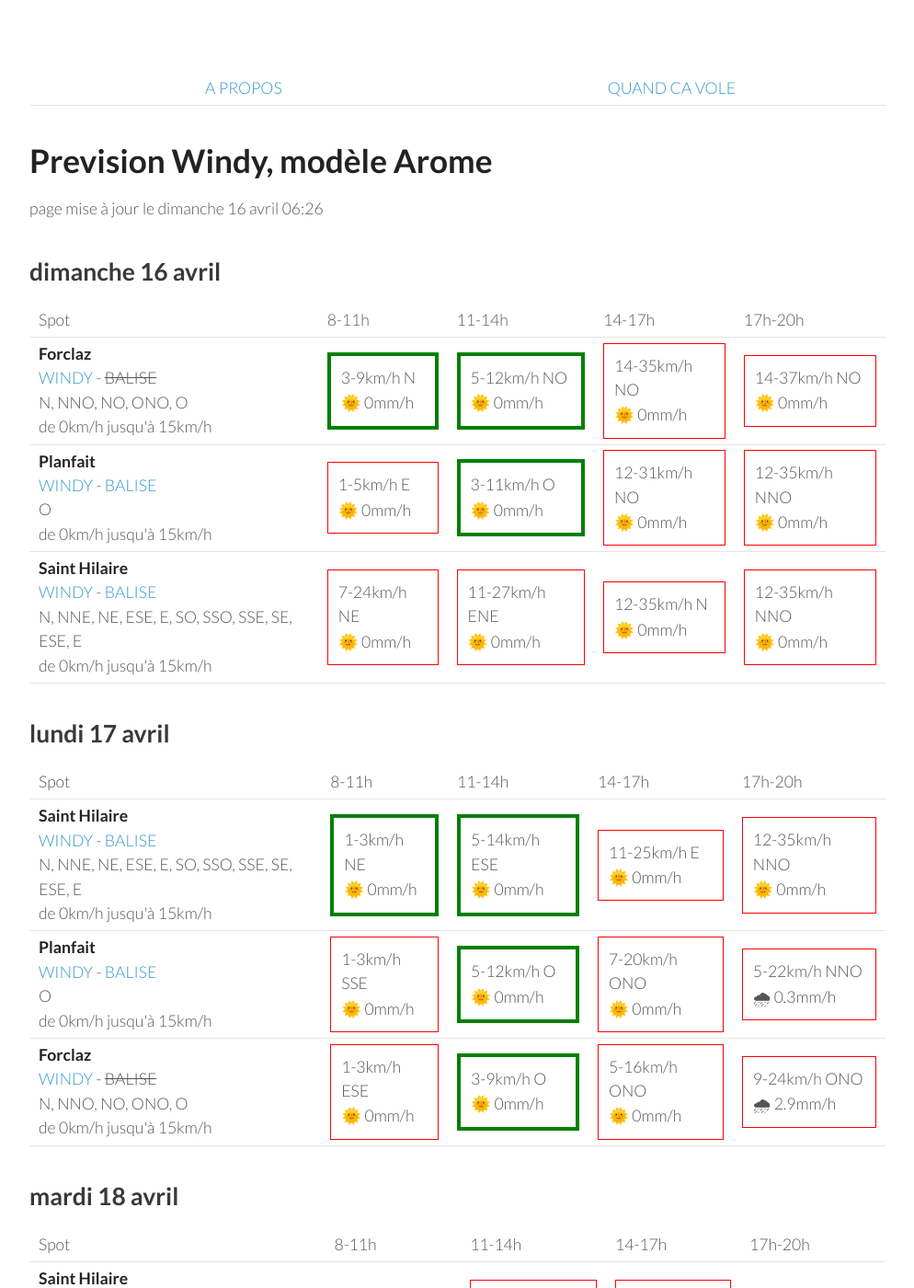
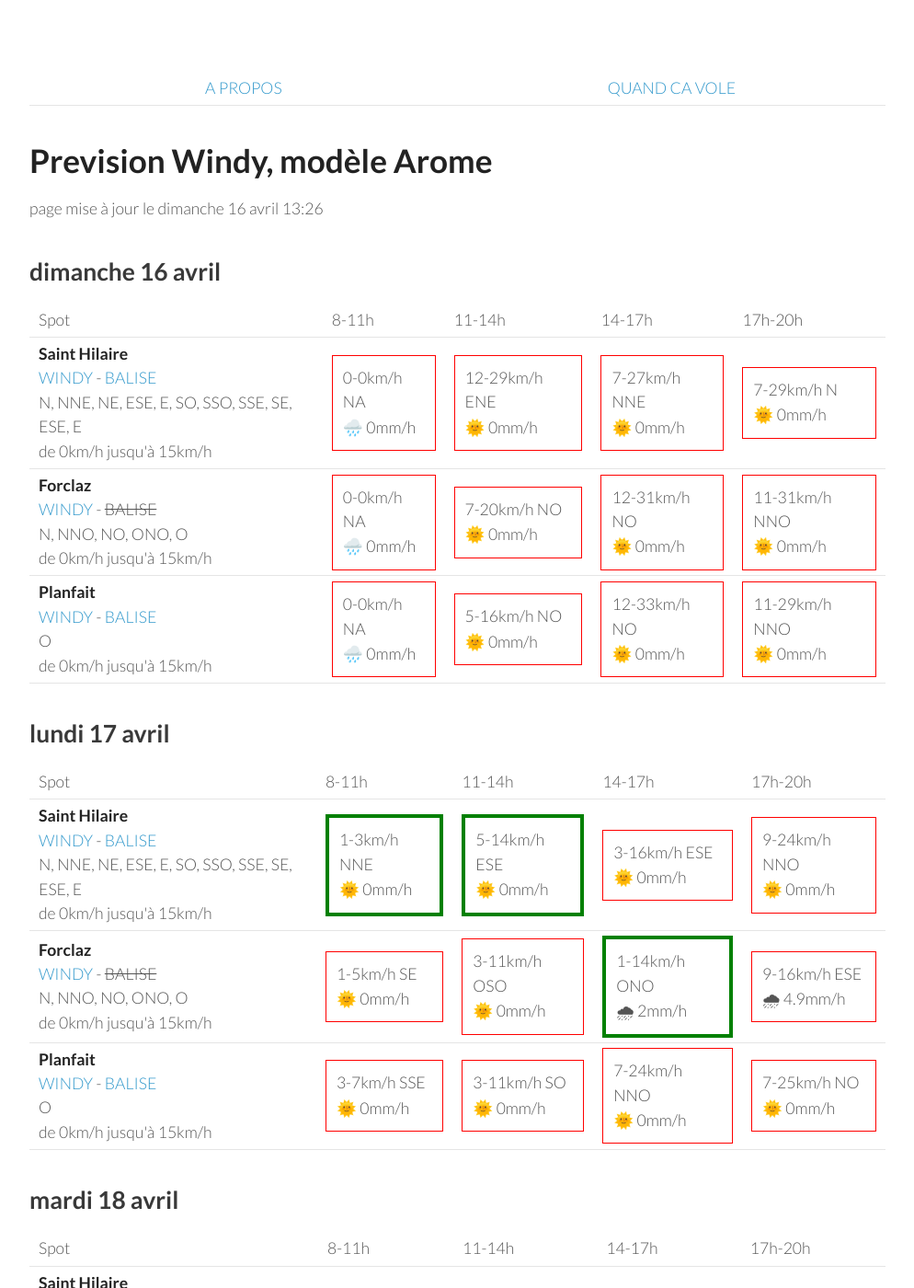
Before and after one commit to parapente-dans-le-nord/parapente-dans-le-nord.github.io, a Jekyll site: the page built from alpes_nord.markdown, in a window 1280 px wide and 1400 px high. Shown: the whole window at 92% size, without its empty margins (26-1020 px from the left). Built offline with Jekyll 4.4.1, drawn with Linux system fonts in a browser that asks for light colours; some of the changed text lies outside the part shown.

Commit message:
update index.markdown

```diff
--- a/alpes_nord.markdown
+++ b/alpes_nord.markdown
@@ -7,7 +7,7 @@ title:  "Tous les spots"
 {: .links}
 
 # Prevision Windy, modèle Arome
-page mise à jour le dimanche 16 avril 06:26
+page mise à jour le dimanche 16 avril 13:26
 
 ## dimanche 16 avril
 
@@ -22,33 +22,30 @@ page mise à jour le dimanche 16 avril 06:26
       <td>17h-20h</td>
     </tr>
 <tr>
+        <td><strong>Saint Hilaire</strong><br><a href="https://windy.com/45.307/5.888?45.087,5.889,9,m:eUFagkX">WINDY</a> - <span class=""><a href="http://www.balisemeteo.com/balise.php?idBalise=61">BALISE</a> </span><br> <span class="vent-favorable">N, NNE, NE, ESE, E, SO, SSO, SSE, SE, ESE, E</span><br><span class="force-vent">de 0km/h jusqu'à 15km/h</span> </td>
+
+            <td><div class="not-flyable"><p>0-0km/h NA</p><p>🌧️ 0mm/h</p></div></td>
+            <td><div class="not-flyable"><p>12-29km/h ENE</p><p>🌞 0mm/h</p></div></td>
+            <td><div class="not-flyable"><p>7-27km/h NNE</p><p>🌞 0mm/h</p></div></td>
+            <td><div class="not-flyable"><p>7-29km/h N</p><p>🌞 0mm/h</p></div></td>
+
+    </tr>
+<tr>
         <td><strong>Forclaz</strong><br><a href="https://windy.com/45.814/6.247?45.375,6.246,8,m:eVwaglz">WINDY</a> - <span class="no-balise"> BALISE </span><br> <span class="vent-favorable">N, NNO, NO, ONO, O</span><br><span class="force-vent">de 0km/h jusqu'à 15km/h</span> </td>
 
-            <td><div class="flyable"><p>3-9km/h N</p><p>🌞 0mm/h</p></div></td>
-            <td><div class="flyable"><p>5-12km/h NO</p><p>🌞 0mm/h</p></div></td>
-            <td><div class="not-flyable"><p>14-35km/h NO</p><p>🌞 0mm/h</p></div></td>
-            <td><div class="not-flyable"><p>14-37km/h NO</p><p>🌞 0mm/h</p></div></td>
-
+            <td><div class="not-flyable"><p>0-0km/h NA</p><p>🌧️ 0mm/h</p></div></td>
+            <td><div class="not-flyable"><p>7-20km/h NO</p><p>🌞 0mm/h</p></div></td>
+            <td><div class="not-flyable"><p>12-31km/h NO</p><p>🌞 0mm/h</p></div></td>
+            <td><div class="not-flyable"><p>11-31km/h NNO</p><p>🌞 0mm/h</p></div></td>
 
     </tr>
 <tr>
         <td><strong>Planfait</strong><br><a href="https://windy.com/45.853/6.223?45.415,6.223,8">WINDY</a> - <span class=""><a href="https://www.openwindmap.org/PP496">BALISE</a> </span><br> <span class="vent-favorable">O</span><br><span class="force-vent">de 0km/h jusqu'à 15km/h</span> </td>
 
-            <td><div class="not-flyable"><p>1-5km/h E</p><p>🌞 0mm/h</p></div></td>
-            <td><div class="flyable"><p>3-11km/h O</p><p>🌞 0mm/h</p></div></td>
-            <td><div class="not-flyable"><p>12-31km/h NO</p><p>🌞 0mm/h</p></div></td>
-            <td><div class="not-flyable"><p>12-35km/h NNO</p><p>🌞 0mm/h</p></div></td>
-
-
-    </tr>
-<tr>
-        <td><strong>Saint Hilaire</strong><br><a href="https://windy.com/45.307/5.888?45.087,5.889,9,m:eUFagkX">WINDY</a> - <span class=""><a href="http://www.balisemeteo.com/balise.php?idBalise=61">BALISE</a> </span><br> <span class="vent-favorable">N, NNE, NE, ESE, E, SO, SSO, SSE, SE, ESE, E</span><br><span class="force-vent">de 0km/h jusqu'à 15km/h</span> </td>
-
-            <td><div class="not-flyable"><p>7-24km/h NE</p><p>🌞 0mm/h</p></div></td>
-            <td><div class="not-flyable"><p>11-27km/h ENE</p><p>🌞 0mm/h</p></div></td>
-            <td><div class="not-flyable"><p>12-35km/h N</p><p>🌞 0mm/h</p></div></td>
-            <td><div class="not-flyable"><p>12-35km/h NNO</p><p>🌞 0mm/h</p></div></td>
-
+            <td><div class="not-flyable"><p>0-0km/h NA</p><p>🌧️ 0mm/h</p></div></td>
+            <td><div class="not-flyable"><p>5-16km/h NO</p><p>🌞 0mm/h</p></div></td>
+            <td><div class="not-flyable"><p>12-33km/h NO</p><p>🌞 0mm/h</p></div></td>
+            <td><div class="not-flyable"><p>11-29km/h NNO</p><p>🌞 0mm/h</p></div></td>
 
     </tr>
 
@@ -70,30 +67,30 @@ page mise à jour le dimanche 16 avril 06:26
 <tr>
         <td><strong>Saint Hilaire</strong><br><a href="https://windy.com/45.307/5.888?45.087,5.889,9,m:eUFagkX">WINDY</a> - <span class=""><a href="http://www.balisemeteo.com/balise.php?idBalise=61">BALISE</a> </span><br> <span class="vent-favorable">N, NNE, NE, ESE, E, SO, SSO, SSE, SE, ESE, E</span><br><span class="force-vent">de 0km/h jusqu'à 15km/h</span> </td>
 
-            <td><div class="flyable"><p>1-3km/h NE</p><p>🌞 0mm/h</p></div></td>
+            <td><div class="flyable"><p>1-3km/h NNE</p><p>🌞 0mm/h</p></div></td>
             <td><div class="flyable"><p>5-14km/h ESE</p><p>🌞 0mm/h</p></div></td>
-            <td><div class="not-flyable"><p>11-25km/h E</p><p>🌞 0mm/h</p></div></td>
-            <td><div class="not-flyable"><p>12-35km/h NNO</p><p>🌞 0mm/h</p></div></td>
+            <td><div class="not-flyable"><p>3-16km/h ESE</p><p>🌞 0mm/h</p></div></td>
+            <td><div class="not-flyable"><p>9-24km/h NNO</p><p>🌞 0mm/h</p></div></td>
+
+
+    </tr>
+<tr>
+        <td><strong>Forclaz</strong><br><a href="https://windy.com/45.814/6.247?45.375,6.246,8,m:eVwaglz">WINDY</a> - <span class="no-balise"> BALISE </span><br> <span class="vent-favorable">N, NNO, NO, ONO, O</span><br><span class="force-vent">de 0km/h jusqu'à 15km/h</span> </td>
+
+            <td><div class="not-flyable"><p>1-5km/h SE</p><p>🌞 0mm/h</p></div></td>
+            <td><div class="not-flyable"><p>3-11km/h OSO</p><p>🌞 0mm/h</p></div></td>
+            <td><div class="flyable"><p>1-14km/h ONO</p><p>🌧 2mm/h</p></div></td>
+            <td><div class="not-flyable"><p>9-16km/h ESE</p><p>🌧 4.9mm/h</p></div></td>
 
 
     </tr>
 <tr>
         <td><strong>Planfait</strong><br><a href="https://windy.com/45.853/6.223?45.415,6.223,8">WINDY</a> - <span class=""><a href="https://www.openwindmap.org/PP496">BALISE</a> </span><br> <span class="vent-favorable">O</span><br><span class="force-vent">de 0km/h jusqu'à 15km/h</span> </td>
 
-            <td><div class="not-flyable"><p>1-3km/h SSE</p><p>🌞 0mm/h</p></div></td>
-            <td><div class="flyable"><p>5-12km/h O</p><p>🌞 0mm/h</p></div></td>
-            <td><div class="not-flyable"><p>7-20km/h ONO</p><p>🌞 0mm/h</p></div></td>
-            <td><div class="not-flyable"><p>5-22km/h NNO</p><p>🌧 0.3mm/h</p></div></td>
-
-
-    </tr>
-<tr>
-        <td><strong>Forclaz</strong><br><a href="https://windy.com/45.814/6.247?45.375,6.246,8,m:eVwaglz">WINDY</a> - <span class="no-balise"> BALISE </span><br> <span class="vent-favorable">N, NNO, NO, ONO, O</span><br><span class="force-vent">de 0km/h jusqu'à 15km/h</span> </td>
-
-            <td><div class="not-flyable"><p>1-3km/h ESE</p><p>🌞 0mm/h</p></div></td>
-            <td><div class="flyable"><p>3-9km/h O</p><p>🌞 0mm/h</p></div></td>
-            <td><div class="not-flyable"><p>5-16km/h ONO</p><p>🌞 0mm/h</p></div></td>
-            <td><div class="not-flyable"><p>9-24km/h ONO</p><p>🌧 2.9mm/h</p></div></td>
+            <td><div class="not-flyable"><p>3-7km/h SSE</p><p>🌞 0mm/h</p></div></td>
+            <td><div class="not-flyable"><p>3-11km/h SO</p><p>🌞 0mm/h</p></div></td>
+            <td><div class="not-flyable"><p>7-24km/h NNO</p><p>🌞 0mm/h</p></div></td>
+            <td><div class="not-flyable"><p>7-25km/h NO</p><p>🌞 0mm/h</p></div></td>
 
 
     </tr>
@@ -116,10 +113,10 @@ page mise à jour le dimanche 16 avril 06:26
 <tr>
         <td><strong>Saint Hilaire</strong><br><a href="https://windy.com/45.307/5.888?45.087,5.889,9,m:eUFagkX">WINDY</a> - <span class=""><a href="http://www.balisemeteo.com/balise.php?idBalise=61">BALISE</a> </span><br> <span class="vent-favorable">N, NNE, NE, ESE, E, SO, SSO, SSE, SE, ESE, E</span><br><span class="force-vent">de 0km/h jusqu'à 15km/h</span> </td>
 
-            <td><div class="flyable"><p>1-9km/h E</p><p>🌞 0mm/h</p></div></td>
-            <td><div class="not-flyable"><p>3-20km/h ONO</p><p>🌞 0mm/h</p></div></td>
-            <td><div class="not-flyable"><p>3-27km/h NO</p><p>🌧 0.2mm/h</p></div></td>
-            <td><div class="not-flyable"><p>3-29km/h N</p><p>🌧 3.3mm/h</p></div></td>
+            <td><div class="flyable"><p>1-11km/h E</p><p>🌞 0mm/h</p></div></td>
+            <td><div class="not-flyable"><p>3-24km/h O</p><p>🌞 0mm/h</p></div></td>
+            <td><div class="not-flyable"><p>3-27km/h NO</p><p>🌧 0.3mm/h</p></div></td>
+            <td><div class="not-flyable"><p>0-27km/h SSE</p><p>🌧 8mm/h</p></div></td>
 
 
     </tr>
@@ -127,19 +124,19 @@ page mise à jour le dimanche 16 avril 06:26
         <td><strong>Planfait</strong><br><a href="https://windy.com/45.853/6.223?45.415,6.223,8">WINDY</a> - <span class=""><a href="https://www.openwindmap.org/PP496">BALISE</a> </span><br> <span class="vent-favorable">O</span><br><span class="force-vent">de 0km/h jusqu'à 15km/h</span> </td>
 
             <td><div class="not-flyable"><p>3-14km/h ESE</p><p>🌞 0mm/h</p></div></td>
-            <td><div class="not-flyable"><p>3-18km/h ONO</p><p>🌞 0mm/h</p></div></td>
-            <td><div class="not-flyable"><p>7-31km/h NO</p><p>🌞 0mm/h</p></div></td>
-            <td><div class="not-flyable"><p>7-31km/h NNO</p><p>🌧 0.5mm/h</p></div></td>
+            <td><div class="not-flyable"><p>5-20km/h ONO</p><p>🌞 0mm/h</p></div></td>
+            <td><div class="not-flyable"><p>7-29km/h NNO</p><p>🌞 0mm/h</p></div></td>
+            <td><div class="not-flyable"><p>5-29km/h ONO</p><p>🌧 1.1mm/h</p></div></td>
 
 
     </tr>
 <tr>
         <td><strong>Forclaz</strong><br><a href="https://windy.com/45.814/6.247?45.375,6.246,8,m:eVwaglz">WINDY</a> - <span class="no-balise"> BALISE </span><br> <span class="vent-favorable">N, NNO, NO, ONO, O</span><br><span class="force-vent">de 0km/h jusqu'à 15km/h</span> </td>
 
-            <td><div class="not-flyable"><p>3-16km/h SE</p><p>🌞 0mm/h</p></div></td>
+            <td><div class="not-flyable"><p>3-16km/h ESE</p><p>🌞 0mm/h</p></div></td>
             <td><div class="not-flyable"><p>3-18km/h ONO</p><p>🌞 0mm/h</p></div></td>
             <td><div class="not-flyable"><p>7-31km/h NO</p><p>🌞 0mm/h</p></div></td>
-            <td><div class="not-flyable"><p>7-31km/h NO</p><p>🌧 0.4mm/h</p></div></td>
+            <td><div class="not-flyable"><p>5-31km/h O</p><p>🌧 1.9mm/h</p></div></td>
 
 
     </tr>
@@ -160,32 +157,32 @@ page mise à jour le dimanche 16 avril 06:26
       <td>17h-20h</td>
     </tr>
 <tr>
-        <td><strong>Saint Hilaire</strong><br><a href="https://windy.com/45.307/5.888?45.087,5.889,9,m:eUFagkX">WINDY</a> - <span class=""><a href="http://www.balisemeteo.com/balise.php?idBalise=61">BALISE</a> </span><br> <span class="vent-favorable">N, NNE, NE, ESE, E, SO, SSO, SSE, SE, ESE, E</span><br><span class="force-vent">de 0km/h jusqu'à 15km/h</span> </td>
+        <td><strong>Planfait</strong><br><a href="https://windy.com/45.853/6.223?45.415,6.223,8">WINDY</a> - <span class=""><a href="https://www.openwindmap.org/PP496">BALISE</a> </span><br> <span class="vent-favorable">O</span><br><span class="force-vent">de 0km/h jusqu'à 15km/h</span> </td>
 
-            <td><div class="flyable"><p>1-9km/h E</p><p>🌞 0mm/h</p></div></td>
-            <td><div class="not-flyable"><p>1-16km/h O</p><p>🌞 0mm/h</p></div></td>
-            <td><div class="not-flyable"><p>5-25km/h NO</p><p>🌧 0.2mm/h</p></div></td>
-            <td><div class="not-flyable"><p>5-31km/h N</p><p>🌧 0.4mm/h</p></div></td>
+            <td><div class="not-flyable"><p>3-16km/h ESE</p><p>🌞 0mm/h</p></div></td>
+            <td><div class="not-flyable"><p>3-18km/h ONO</p><p>🌞 0mm/h</p></div></td>
+            <td><div class="not-flyable"><p>7-27km/h NO</p><p>🌞 0mm/h</p></div></td>
+            <td><div class="not-flyable"><p>9-31km/h NO</p><p>🌞 0mm/h</p></div></td>
 
 
     </tr>
 <tr>
-        <td><strong>Planfait</strong><br><a href="https://windy.com/45.853/6.223?45.415,6.223,8">WINDY</a> - <span class=""><a href="https://www.openwindmap.org/PP496">BALISE</a> </span><br> <span class="vent-favorable">O</span><br><span class="force-vent">de 0km/h jusqu'à 15km/h</span> </td>
+        <td><strong>Saint Hilaire</strong><br><a href="https://windy.com/45.307/5.888?45.087,5.889,9,m:eUFagkX">WINDY</a> - <span class=""><a href="http://www.balisemeteo.com/balise.php?idBalise=61">BALISE</a> </span><br> <span class="vent-favorable">N, NNE, NE, ESE, E, SO, SSO, SSE, SE, ESE, E</span><br><span class="force-vent">de 0km/h jusqu'à 15km/h</span> </td>
 
-            <td><div class="not-flyable"><p>3-14km/h E</p><p>🌞 0mm/h</p></div></td>
-            <td><div class="not-flyable"><p>3-18km/h ONO</p><p>🌞 0mm/h</p></div></td>
-            <td><div class="not-flyable"><p>7-27km/h NO</p><p>🌧 0.2mm/h</p></div></td>
-            <td><div class="not-flyable"><p>9-33km/h NNO</p><p>🌞 0mm/h</p></div></td>
+            <td><div class="not-flyable"><p>3-12km/h ENE</p><p>🌞 0mm/h</p></div></td>
+            <td><div class="not-flyable"><p>1-14km/h ONO</p><p>🌞 0mm/h</p></div></td>
+            <td><div class="not-flyable"><p>5-29km/h ONO</p><p>🌞 0mm/h</p></div></td>
+            <td><div class="not-flyable"><p>3-35km/h SSE</p><p>🌧 4.2mm/h</p></div></td>
 
 
     </tr>
 <tr>
         <td><strong>Forclaz</strong><br><a href="https://windy.com/45.814/6.247?45.375,6.246,8,m:eVwaglz">WINDY</a> - <span class="no-balise"> BALISE </span><br> <span class="vent-favorable">N, NNO, NO, ONO, O</span><br><span class="force-vent">de 0km/h jusqu'à 15km/h</span> </td>
 
-            <td><div class="not-flyable"><p>5-16km/h ESE</p><p>🌞 0mm/h</p></div></td>
-            <td><div class="not-flyable"><p>3-18km/h ONO</p><p>🌞 0mm/h</p></div></td>
+            <td><div class="not-flyable"><p>5-18km/h ESE</p><p>🌞 0mm/h</p></div></td>
+            <td><div class="not-flyable"><p>1-18km/h O</p><p>🌞 0mm/h</p></div></td>
             <td><div class="not-flyable"><p>7-27km/h NO</p><p>🌧 0.2mm/h</p></div></td>
-            <td><div class="not-flyable"><p>7-33km/h NO</p><p>🌞 0mm/h</p></div></td>
+            <td><div class="not-flyable"><p>9-31km/h NO</p><p>🌧 0.2mm/h</p></div></td>
 
 
     </tr>
@@ -206,32 +203,32 @@ page mise à jour le dimanche 16 avril 06:26
       <td>17h-20h</td>
     </tr>
 <tr>
-        <td><strong>Saint Hilaire</strong><br><a href="https://windy.com/45.307/5.888?45.087,5.889,9,m:eUFagkX">WINDY</a> - <span class=""><a href="http://www.balisemeteo.com/balise.php?idBalise=61">BALISE</a> </span><br> <span class="vent-favorable">N, NNE, NE, ESE, E, SO, SSO, SSE, SE, ESE, E</span><br><span class="force-vent">de 0km/h jusqu'à 15km/h</span> </td>
+        <td><strong>Planfait</strong><br><a href="https://windy.com/45.853/6.223?45.415,6.223,8">WINDY</a> - <span class=""><a href="https://www.openwindmap.org/PP496">BALISE</a> </span><br> <span class="vent-favorable">O</span><br><span class="force-vent">de 0km/h jusqu'à 15km/h</span> </td>
 
-            <td><div class="not-flyable"><p>3-29km/h NE</p><p>🌞 0mm/h</p></div></td>
-            <td><div class="not-flyable"><p>7-38km/h N</p><p>🌞 0mm/h</p></div></td>
-            <td><div class="not-flyable"><p>9-48km/h NNO</p><p>🌞 0mm/h</p></div></td>
-            <td><div class="not-flyable"><p>9-50km/h N</p><p>🌧 0.2mm/h</p></div></td>
+            <td><div class="not-flyable"><p>3-12km/h ESE</p><p>🌞 0mm/h</p></div></td>
+            <td><div class="not-flyable"><p>5-22km/h O</p><p>🌧 0.3mm/h</p></div></td>
+            <td><div class="not-flyable"><p>5-29km/h NO</p><p>🌧 1.3mm/h</p></div></td>
+            <td><div class="not-flyable"><p>5-31km/h NO</p><p>🌧 1.2mm/h</p></div></td>
 
 
     </tr>
 <tr>
         <td><strong>Forclaz</strong><br><a href="https://windy.com/45.814/6.247?45.375,6.246,8,m:eVwaglz">WINDY</a> - <span class="no-balise"> BALISE </span><br> <span class="vent-favorable">N, NNO, NO, ONO, O</span><br><span class="force-vent">de 0km/h jusqu'à 15km/h</span> </td>
 
-            <td><div class="not-flyable"><p>1-14km/h SSE</p><p>🌞 0mm/h</p></div></td>
-            <td><div class="not-flyable"><p>5-25km/h NNO</p><p>🌞 0mm/h</p></div></td>
-            <td><div class="not-flyable"><p>11-44km/h NNO</p><p>🌧 0.5mm/h</p></div></td>
-            <td><div class="not-flyable"><p>9-42km/h NNO</p><p>🌧 0.2mm/h</p></div></td>
+            <td><div class="not-flyable"><p>3-14km/h ESE</p><p>🌞 0mm/h</p></div></td>
+            <td><div class="not-flyable"><p>3-20km/h O</p><p>🌧 0.3mm/h</p></div></td>
+            <td><div class="not-flyable"><p>5-31km/h ONO</p><p>🌧 0.8mm/h</p></div></td>
+            <td><div class="not-flyable"><p>5-31km/h NO</p><p>🌧 1mm/h</p></div></td>
 
 
     </tr>
 <tr>
-        <td><strong>Planfait</strong><br><a href="https://windy.com/45.853/6.223?45.415,6.223,8">WINDY</a> - <span class=""><a href="https://www.openwindmap.org/PP496">BALISE</a> </span><br> <span class="vent-favorable">O</span><br><span class="force-vent">de 0km/h jusqu'à 15km/h</span> </td>
+        <td><strong>Saint Hilaire</strong><br><a href="https://windy.com/45.307/5.888?45.087,5.889,9,m:eUFagkX">WINDY</a> - <span class=""><a href="http://www.balisemeteo.com/balise.php?idBalise=61">BALISE</a> </span><br> <span class="vent-favorable">N, NNE, NE, ESE, E, SO, SSO, SSE, SE, ESE, E</span><br><span class="force-vent">de 0km/h jusqu'à 15km/h</span> </td>
 
-            <td><div class="not-flyable"><p>1-14km/h ESE</p><p>🌞 0mm/h</p></div></td>
-            <td><div class="not-flyable"><p>7-27km/h N</p><p>🌞 0mm/h</p></div></td>
-            <td><div class="not-flyable"><p>12-44km/h NNO</p><p>🌧 0.3mm/h</p></div></td>
-            <td><div class="not-flyable"><p>11-44km/h N</p><p>🌞 0mm/h</p></div></td>
+            <td><div class="not-flyable"><p>3-20km/h ENE</p><p>🌞 0mm/h</p></div></td>
+            <td><div class="not-flyable"><p>3-24km/h O</p><p>🌧 0.3mm/h</p></div></td>
+            <td><div class="not-flyable"><p>7-37km/h O</p><p>🌧 0.7mm/h</p></div></td>
+            <td><div class="not-flyable"><p>5-37km/h NO</p><p>🌧 0.4mm/h</p></div></td>
 
 
     </tr>
@@ -239,3 +236,49 @@ page mise à jour le dimanche 16 avril 06:26
 </tbody>
 </table>
 {:/}
+## vendredi 21 avril
+
+{::nomarkdown}
+<table>
+  <tbody>
+    <tr>
+      <td>Spot</td>
+      <td>8-11h</td>
+      <td>11-14h</td>
+      <td>14-17h</td>
+      <td>17h-20h</td>
+    </tr>
+<tr>
+        <td><strong>Planfait</strong><br><a href="https://windy.com/45.853/6.223?45.415,6.223,8">WINDY</a> - <span class=""><a href="https://www.openwindmap.org/PP496">BALISE</a> </span><br> <span class="vent-favorable">O</span><br><span class="force-vent">de 0km/h jusqu'à 15km/h</span> </td>
+
+            <td><div class="not-flyable"><p>3-18km/h ESE</p><p>🌧 1mm/h</p></div></td>
+            <td><div class="not-flyable"><p>1-24km/h SSE</p><p>🌧 0.9mm/h</p></div></td>
+            <td><div class="not-flyable"><p>5-35km/h OSO</p><p>🌞 0mm/h</p></div></td>
+            <td><div class="not-flyable"><p>1-40km/h E</p><p>🌧 3mm/h</p></div></td>
+
+
+    </tr>
+<tr>
+        <td><strong>Forclaz</strong><br><a href="https://windy.com/45.814/6.247?45.375,6.246,8,m:eVwaglz">WINDY</a> - <span class="no-balise"> BALISE </span><br> <span class="vent-favorable">N, NNO, NO, ONO, O</span><br><span class="force-vent">de 0km/h jusqu'à 15km/h</span> </td>
+
+            <td><div class="not-flyable"><p>3-20km/h ESE</p><p>🌧 1.4mm/h</p></div></td>
+            <td><div class="not-flyable"><p>1-24km/h ESE</p><p>🌧 1.2mm/h</p></div></td>
+            <td><div class="not-flyable"><p>5-35km/h SO</p><p>🌧 0.2mm/h</p></div></td>
+            <td><div class="not-flyable"><p>1-40km/h ENE</p><p>🌧 2.8mm/h</p></div></td>
+
+
+    </tr>
+<tr>
+        <td><strong>Saint Hilaire</strong><br><a href="https://windy.com/45.307/5.888?45.087,5.889,9,m:eUFagkX">WINDY</a> - <span class=""><a href="http://www.balisemeteo.com/balise.php?idBalise=61">BALISE</a> </span><br> <span class="vent-favorable">N, NNE, NE, ESE, E, SO, SSO, SSE, SE, ESE, E</span><br><span class="force-vent">de 0km/h jusqu'à 15km/h</span> </td>
+
+            <td><div class="not-flyable"><p>1-29km/h ESE</p><p>🌧 0.2mm/h</p></div></td>
+            <td><div class="not-flyable"><p>3-35km/h SO</p><p>🌧 0.2mm/h</p></div></td>
+            <td><div class="not-flyable"><p>11-62km/h SSO</p><p>🌧 0.2mm/h</p></div></td>
+            <td><div class="not-flyable"><p>5-68km/h SO</p><p>🌧 1.4mm/h</p></div></td>
+
+
+    </tr>
+
+</tbody>
+</table>
+{:/}
```
